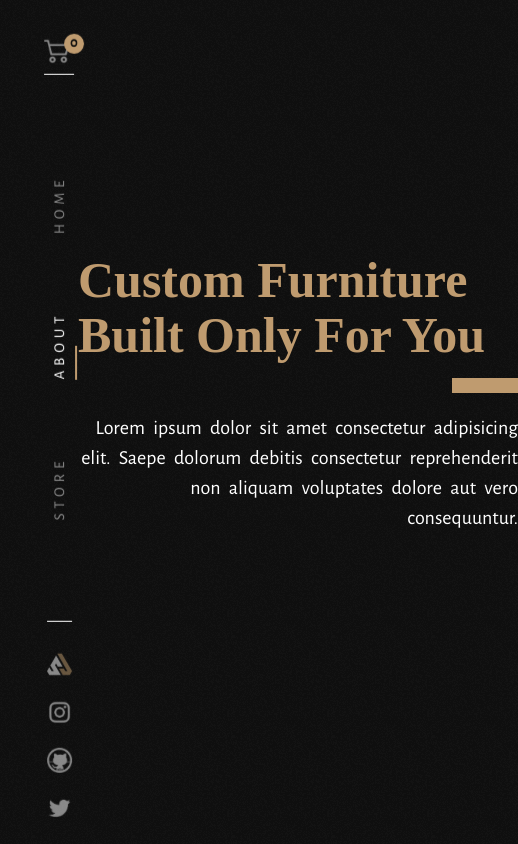
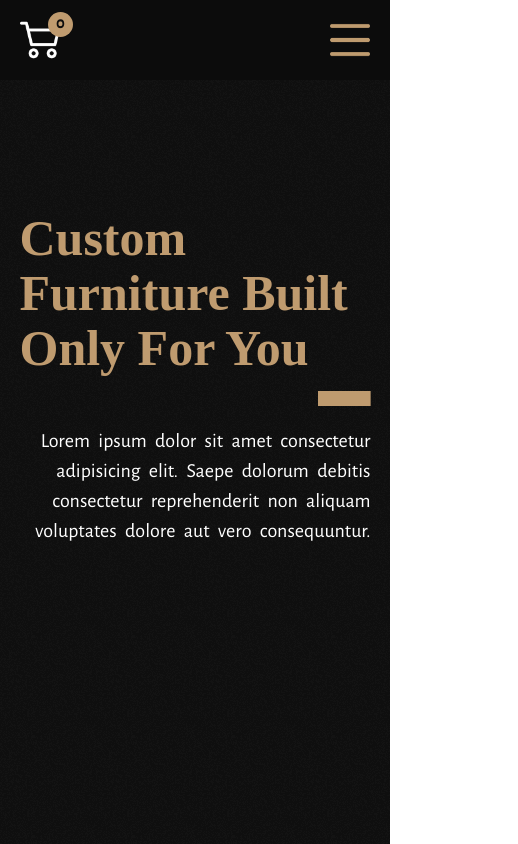
Before and after one commit to simonpine/simonpine-design, a React (Create React App) app: page /About in a window 390 px wide. Shown: the top 844 px of the page, 518 px wide, since content can reach past the window. Built offline with nearby package versions, Linux system fonts and the light colour scheme; a web font is replaced by a local one.

Commit message:
Most of the app is responsive, the filters left

```diff
--- a/src/App.css
+++ b/src/App.css
@@ -1342,6 +1342,10 @@ input[type='radio']:checked:after {
   width: 270px;
 }
 
+.nav2 {
+  display: none;
+}
+
 @media (max-width: 1500px) {
   .productContainer {
     width: 55vw;
@@ -1380,30 +1384,36 @@ input[type='radio']:checked:after {
 }
 
 @media (max-width: 750px) {
-  .imgCartItemCon{
+  .imgCartItemCon {
     grid-area: img;
   }
-  .titleCartItem{
+
+  .titleCartItem {
     grid-area: title;
   }
-  .priceCart{
+
+  .priceCart {
     grid-area: priceCart;
   }
-  .but{
+
+  .but {
     grid-area: but;
     height: 100%;
     flex-direction: column;
   }
-  .allButtonsCart{
+
+  .allButtonsCart {
     height: 100%;
     flex-direction: column;
     width: auto;
     align-items: center;
     justify-content: space-around
   }
-  .deleteBut{
+
+  .deleteBut {
     grid-area: deleteBut;
   }
+
   .ItemCartDetail {
     display: grid;
     grid-template-rows: repeat(2, auto);
@@ -1417,3 +1427,196 @@ input[type='radio']:checked:after {
   }
 
 }
+
+@media (max-width: 700px) {
+  .nav {
+    display: none;
+  }
+
+  .hamButton {
+    background: none;
+    border: none;
+    position: fixed;
+    width: 40px;
+    right: 20px;
+    top: 20px;
+  }
+
+  .hamButton img,
+  .clolseButton img {
+    width: 100%;
+  }
+
+  .nav2 {
+    display: block;
+  }
+
+  .navside {
+    position: fixed;
+    width: 30vw;
+    background-color: #0c0c0c;
+    height: 92vh;
+    z-index: 10;
+    right: -100%;
+    display: flex;
+    flex-direction: column;
+    padding: 4vh 5vw;
+    align-items: flex-end;
+    transition: 0.7s ease;
+    justify-content: space-between;
+  }
+
+  .clolseButton {
+    background: none;
+    border: none;
+    width: 35px;
+  }
+
+  .cover {
+    top: 0px;
+    left: -100%;
+    width: 100vw;
+    height: 100vh;
+    background-color: #0c0c0c54;
+    position: fixed;
+    z-index: 9;
+    backdrop-filter: blur(2px);
+    transition: 0.7s ease;
+  }
+
+  .right0 {
+    right: 0%;
+  }
+
+  .left0 {
+    left: 0%;
+  }
+
+  .has {
+    width: 100%;
+    height: 250px;
+    flex-direction: column;
+    align-items: flex-end
+  }
+
+  .has li .a {
+    font-size: 20px;
+    background-position: 100% 100%;
+  }
+
+  .socialMedia {
+    width: 25px;
+    transform: rotate(0deg);
+
+  }
+
+  .tig {
+    border: none;
+    width: 100%;
+    right: 0px;
+    padding-right: 0px;
+  }
+
+  .cart {
+    z-index: 8;
+    border: none;
+    position: fixed;
+    width: 40px;
+    height: 40px;
+    top: 20px;
+    left: 20px;
+    padding: 0px;
+  }
+
+  .red {
+    transform: rotate(0deg);
+    right: -70%;
+    top: -120%;
+    width: 25px;
+    height: 25px;
+  }
+
+  .red h5 {
+    font-size: 17px;
+  }
+
+  .cart .socialMedia {
+    width: 100%;
+    opacity: 1;
+  }
+
+  .nav2Cont {
+    width: 100%;
+    height: 80px;
+    background-color: #0c0c0cd3;
+    position: fixed;
+    z-index: 90;
+  }
+
+  .cartSpace {
+    width: 100%;
+    left: 0px;
+    top: 80px;
+    min-height: 100px;
+  }
+
+  .marginB {
+    margin: 10px;
+
+  }
+
+  .cartOpt {
+    flex-wrap: wrap;
+    width: 100%;
+    justify-content: space-between
+  }
+
+  .confirmation {
+    align-items: center
+  }
+
+  .checkpout {
+    width: 100%;
+    left: 0px;
+    top: 80px;
+  }
+
+  .confirmationChek {
+    margin: 20px 0px;
+  }
+
+  .finish {
+    font-size: 15px;
+    margin-bottom: 10px;
+  }
+
+  .lastButtonsCont {
+    flex-wrap: wrap;
+    justify-content: space-around
+  }
+
+  .homeContainer {
+    width: 100%;
+    left: 0px;
+    align-items: center;
+  }
+
+  .title, .titleAbout {
+    margin-top: 25vh;
+    width: 90%;
+    left: 5%;
+  }
+
+  h1 {
+    width: 100%;
+  }
+
+  .examples {
+    width: 90%;
+    left: 45%;
+  }
+  .miViHI{
+      width: 90%;
+      left: 0%;
+  }
+}
--- a/src/components/cart.js
+++ b/src/components/cart.js
@@ -1,15 +1,23 @@
 import cart from '../img/shopping-cart.png';
-import {ContextCart} from '../context/cartContext'
-import {Link} from 'react-router-dom'
-function Cart ({ main }){
-    return(
+import { ContextCart } from '../context/cartContext'
+import { useState, useEffect } from 'react';
+import { Link } from 'react-router-dom'
+function Cart({ main, cell }) {
+
+    const [ce, setce] = useState('')
+    useEffect(() => {
+        if(cell){
+            setce('nav2')
+        }
+    }, [])
+    return (
         <ContextCart.Consumer>
-            {({qty}) =>{
-                return(
-                    <Link className="cart" to={{
-                        pathname:"/cart",
+            {({ qty }) => {
+                return (
+                    <Link className={`cart ${ce}`} to={{
+                        pathname: "/cart",
                     }} >
-                        <img src={cart} style={main} className='socialMedia'/>
+                        <img src={cart} style={main} className={'socialMedia'} />
                         <span className='red'>
                             <h5>{qty}</h5>
                         </span>
--- a/src/components/nav.js
+++ b/src/components/nav.js
@@ -3,70 +3,134 @@ import logo from '../img/logo1.svg';
 import insta from '../img/insta.png';
 import twi from '../img/twitter.png';
 import git from '../img/facebook.png';
-import {Link} from 'react-router-dom'
+import ham from '../img/hamburger.png';
+import close from '../img/close.png';
+import { Link } from 'react-router-dom'
+import { useState } from 'react';
 function Nav({ main }) {
+    const [cover, setCover] = useState('')
+    const [nav, setNav] = useState('')
     const one = {}
     const two = {}
     const tree = {}
     const four = {}
-    if(main == 1){
+    function out() {
+        setCover('')
+        setNav('')
+    }
+    function inF() {
+        setCover('left0')
+        setNav('right0')
+    }
+    if (main == 1) {
         one.opacity = "1"
         one.backgroundSize = "50% 2px"
     }
-    else if (main == 2){
+    else if (main == 2) {
         two.opacity = "1"
         two.backgroundSize = "50% 2px"
     }
-    else if (main == 4){
+    else if (main == 4) {
         four.opacity = "1"
     }
-    else{
+    else {
         tree.opacity = "1"
         tree.backgroundSize = "50% 2px"
     }
-    return(
-        <nav className="nav">
+    return (
+        <>
+            <nav className="nav">
                 <ul className="tig">
                     <li>
                         <a href="https://twitter.com/SimonPine2" target="_blank">
-                            <img src={twi} alt="twitter logo" className='socialMedia'/>
+                            <img src={twi} alt="twitter logo" className='socialMedia' />
                         </a>
                     </li>
                     <li>
                         <a href="https://github.com/simonpine" target="_blank">
-                            <img src={git} alt="facebook logo" className='socialMedia'/>
+                            <img src={git} alt="facebook logo" className='socialMedia' />
                         </a>
                     </li>
                     <li>
                         <a href="https://www.instagram.com/simonpineda0521/" target="_blank">
-                            <img src={insta} alt="instagram logo" className='socialMedia'/>
+                            <img src={insta} alt="instagram logo" className='socialMedia' />
                         </a>
                     </li>
                     <li>
                         <a href="https://simonpine.com/" target="_blank">
-                            <img src={logo} alt="instagram logo" className='socialMedia'/>
+                            <img src={logo} alt="instagram logo" className='socialMedia' />
                         </a>
                     </li>
                 </ul>
                 <ul className="has">
                     <li>
-                        <Link className="a"  to={{
-                            pathname:"/",
-                        }}  style={one} >Home</Link>
+                        <Link className="a" to={{
+                            pathname: "/",
+                        }} style={one} >Home</Link>
                     </li>
                     <li>
                         <Link className="a" to={{
-                            pathname:"/About",
-                        }}  style={two} >About</Link>
+                            pathname: "/About",
+                        }} style={two} >About</Link>
                     </li>
                     <li>
                         <Link className="a" to={{
-                            pathname:"/Store/All",
-                        }}  style={tree} >Store</Link>
+                            pathname: "/Store/All",
+                        }} style={tree} >Store</Link>
                     </li>
                 </ul>
-                <Cart main={four}/>
-        </nav>
+                <Cart main={four} />
+            </nav>
+
+            <div className='nav2 nav2Cont'>
+                <Cart className="" main={four} cell={true} />
+                <button className='hamButton'><img alt='hamburger button' onClick={inF} src={ham}></img></button>
+                <nav className={`nav2 navside ${nav}`}>
+                    <button onClick={out} className='clolseButton'><img alt='close button' src={close}></img></button>
+                    <ul className='has'>
+                        <li>
+                            <Link className="a" to={{
+                                pathname: "/",
+                            }} style={one} >Home</Link>
+                        </li>
+                        <li>
+                            <Link className="a" to={{
+                                pathname: "/About",
+                            }} style={two} >About</Link>
+                        </li>
+                        <li>
+                            <Link className="a" to={{
+                                pathname: "/Store/All",
+                            }} style={tree} >Store</Link>
+                        </li>
+                    </ul>
+                    <ul className="tig">
+                        <li>
+                            <a href="https://twitter.com/SimonPine2" target="_blank">
+                                <img src={twi} alt="twitter logo" className='socialMedia' />
+                            </a>
+                        </li>
+                        <li>
+                            <a href="https://github.com/simonpine" target="_blank">
+                                <img src={git} alt="facebook logo" className='socialMedia' />
+                            </a>
+                        </li>
+                        <li>
+                            <a href="https://www.instagram.com/simonpineda0521/" target="_blank">
+                                <img src={insta} alt="instagram logo" className='socialMedia' />
+                            </a>
+                        </li>
+                        <li>
+                            <a href="https://simonpine.com/" target="_blank">
+                                <img src={logo} alt="instagram logo" className='socialMedia' />
+                            </a>
+                        </li>
+                    </ul>
+                </nav>
+                <div onClick={out} className={`cover ${cover}`}></div>
+            </div>
+        </>
+
     );
 }
 
```
Also changed, not shown: src/views/cart.js (+20 -20 lines), src/img/close.png (added), src/img/hamburger.png (added).
